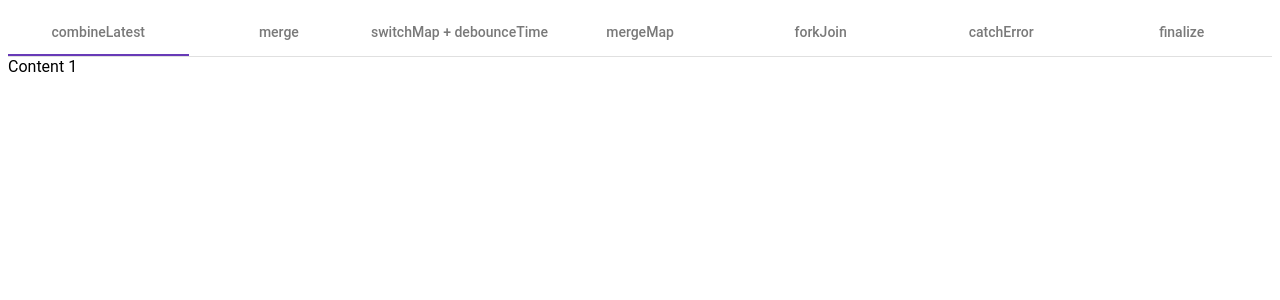
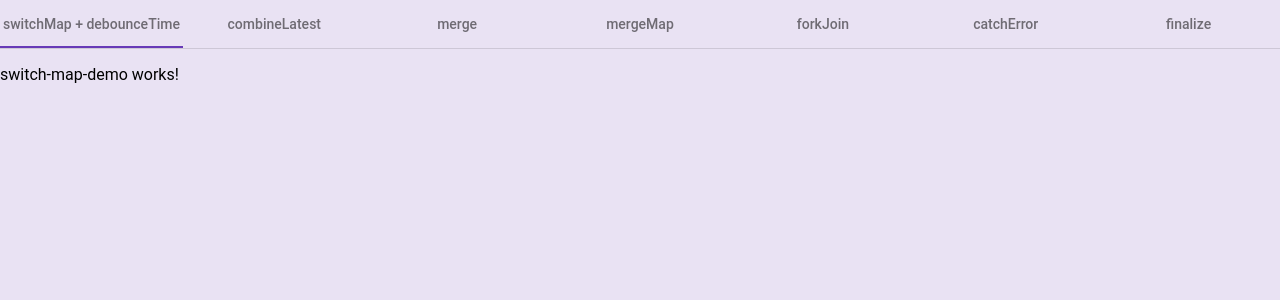
Before and after one commit to LiliyaGalina/operators-demo, an Angular app in the folder operators-demo/: page / in a window 1280 px wide. Shown: the top 300 px of the page. Built offline with nearby package versions, Linux system fonts and the light colour scheme; no server answers.

Commit message:
Create and use auth interceptor

```diff
--- a/operators-demo/src/app/app.component.html
+++ b/operators-demo/src/app/app.component.html
@@ -1,7 +1,7 @@
 <mat-tab-group mat-stretch-tabs="false" mat-align-tabs="start">
+  <mat-tab label="switchMap + debounceTime" labelClass="tab-label"><app-switch-map-demo></app-switch-map-demo></mat-tab>
   <mat-tab label="combineLatest">Content 1</mat-tab>
   <mat-tab label="merge">Content 1</mat-tab>
-  <mat-tab label="switchMap + debounceTime">Content 1</mat-tab>
   <mat-tab label="mergeMap">Content 2</mat-tab>
   <mat-tab label="forkJoin">Content 3</mat-tab>
   <mat-tab label="catchError">Content 3</mat-tab>
--- a/operators-demo/src/app/app.module.ts
+++ b/operators-demo/src/app/app.module.ts
@@ -4,18 +4,26 @@ import { AppRoutingModule } from './app-routing.module';
 import { AppComponent } from './app.component';
 import { MatTabsModule } from '@angular/material/tabs';
 import { BrowserAnimationsModule } from '@angular/platform-browser/animations';
+import { SwitchMapDemoComponent } from './components/switch-map-demo/switch-map-demo.component';
+import { HttpClientModule, HTTP_INTERCEPTORS } from '@angular/common/http';
+import { AuthInterceptor } from './interceptors/auth.interceptor'
 
 @NgModule({
-  declarations: [
-    AppComponent
-  ],
+  declarations: [AppComponent, SwitchMapDemoComponent],
   imports: [
     BrowserModule,
     AppRoutingModule,
     MatTabsModule,
-    BrowserAnimationsModule
+    BrowserAnimationsModule,
+    HttpClientModule,
   ],
-  providers: [],
-  bootstrap: [AppComponent]
+  providers: [
+    {
+      provide: HTTP_INTERCEPTORS,
+      useClass: AuthInterceptor,
+      multi: true,
+    },
+  ],
+  bootstrap: [AppComponent],
 })
-export class AppModule { }
+export class AppModule {}
--- /dev/null
+++ b/operators-demo/src/app/components/switch-map-demo/switch-map-demo.component.html
@@ -0,0 +1 @@
+<p>switch-map-demo works!</p>
--- /dev/null
+++ b/operators-demo/src/app/components/switch-map-demo/switch-map-demo.component.ts
@@ -0,0 +1,21 @@
+import { Component, inject } from '@angular/core';
+import { tap } from 'rxjs';
+import { ImagesLibraryService } from 'src/app/services/images-library.service';
+
+@Component({
+  selector: 'app-switch-map-demo',
+  templateUrl: './switch-map-demo.component.html',
+  styleUrls: ['./switch-map-demo.component.scss']
+})
+export class SwitchMapDemoComponent {
+
+  private imagesLibraryService = inject(ImagesLibraryService);
+
+  constructor() {
+    this.imagesLibraryService.list().pipe(
+      tap(console.log),
+    ).subscribe();
+
+  }
+
+}
--- /dev/null
+++ b/operators-demo/src/app/interceptors/auth.interceptor.ts
@@ -0,0 +1,25 @@
+import { Injectable } from '@angular/core';
+import {
+  HttpRequest,
+  HttpHandler,
+  HttpEvent,
+  HttpInterceptor
+} from '@angular/common/http';
+import { Observable } from 'rxjs';
+import { Constants } from '../classes/constants.class';
+
+@Injectable()
+export class AuthInterceptor implements HttpInterceptor {
+
+  intercept(request: HttpRequest<any>, next: HttpHandler): Observable<HttpEvent<any>> {
+    return next.handle(this.addApiKey(request));
+  }
+
+  addApiKey(request: HttpRequest<any>) {
+    return request.clone({
+        setHeaders: {
+          Authorization: Constants.NASA_API_KEY
+        }
+    })
+  }
+}
--- a/operators-demo/src/app/services/images-library.service.ts
+++ b/operators-demo/src/app/services/images-library.service.ts
@@ -10,12 +10,8 @@ export class ImagesLibraryService {
 
   constructor(private http: HttpClient) { }
 
-  public list(q?: string): Observable<IImagesEnvelope> {
-    let url = 'https://images-api.nasa.go/search';
-    if (q) {
-      url += `?q=${q}`;
-    }
-
+  public list(q: string): Observable<IImagesEnvelope> {
+    let url = `https://images-api.nasa.gov/search?q=${q}`;
     return this.http.get<IImagesEnvelope>(url);
   }
 
--- a/operators-demo/src/styles.scss
+++ b/operators-demo/src/styles.scss
@@ -1 +1,10 @@
 @import "~@angular/material/prebuilt-themes/deeppurple-amber.css";
+
+body {
+  background-color: #e9e2f3;
+  margin: 0;
+}
+
+.tab-label {
+  font-weight: 500;
+}
```
Also changed, not shown: operators-demo/src/app/components/switch-map-demo/switch-map-demo.component.scss (added).
